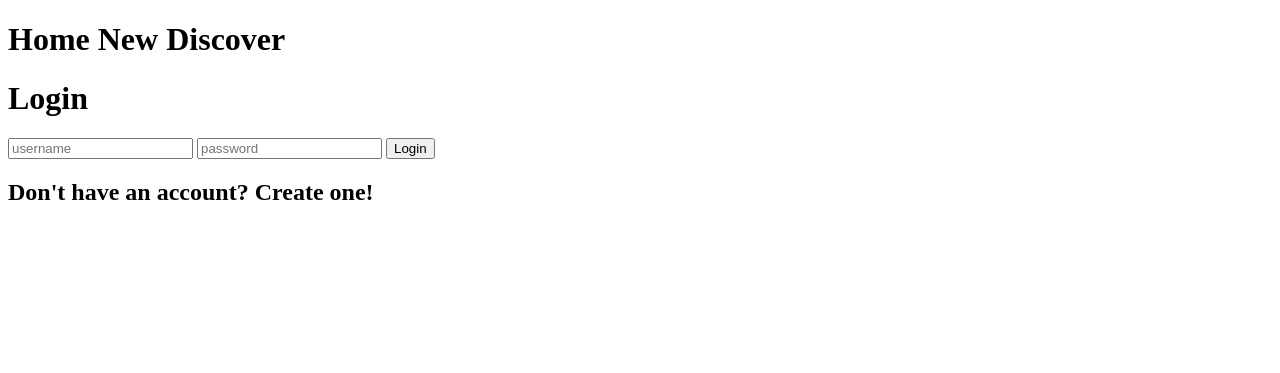
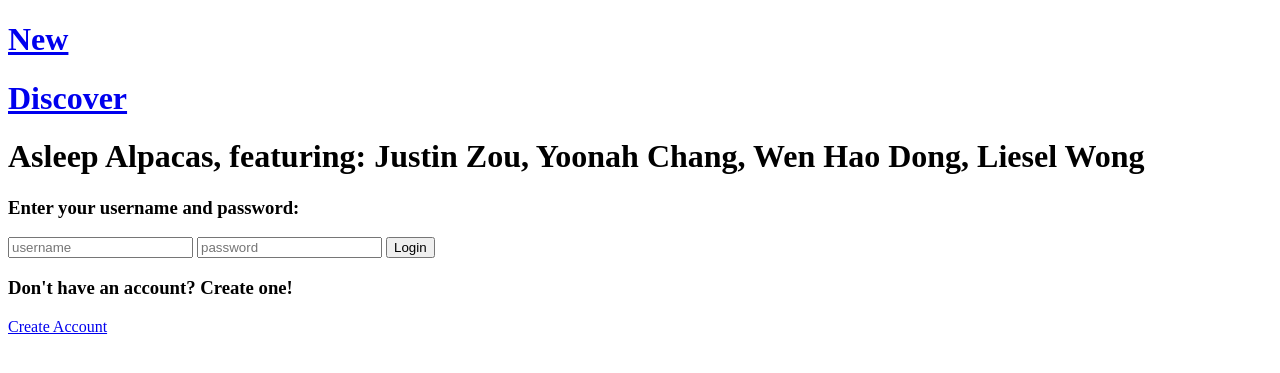
Before and after one commit to tamitakada/asleep_alpacas, a Flask app: page /login in a window 1280 px wide. Shown: the top 373 px of the page. Run offline with Flask 2, Linux system fonts and the light colour scheme.

Commit message:
added updated login page

```diff
--- a/app/templates/login.html
+++ b/app/templates/login.html
@@ -1,3 +1,9 @@
+<!--
+Asleep Alpacas: Justin Zou, Yoonah Chang, Wen Hao Dong, Liesel Wong
+SoftDev
+P0 -- Da Art of Story Tellin'
+2021-11-03
+-->
 <!DOCTYPE html>
 <html>
   <head>
@@ -5,11 +11,17 @@
   </head>
   <body>
     <h1>
-      Home New Discover
+      <a id="newpg" href = "/newpage">New</a>
     </h1>
     <h1>
-      Login
+      <a id="discoverpg" href = "/discoverpage">Discover</a>
     </h1>
+    <h1>
+      Asleep Alpacas, featuring: Justin Zou, Yoonah Chang, Wen Hao Dong, Liesel Wong
+    </h1>
+    <h3>
+      Enter your username and password:
+    </h3>
     <form method="post" action="/login">
       <input placeholder="username" name="username"></input>
       <input
@@ -19,8 +31,9 @@
       ></input>
       <input type="submit" value="Login"></input>
     </form>
-    <h2>
+    <h3>
       Don't have an account? Create one!
-    </h2>
+    </h3>
+    <a id="createacct" href = "/newuser">Create Account</a>
   </body>
 </html>
```
